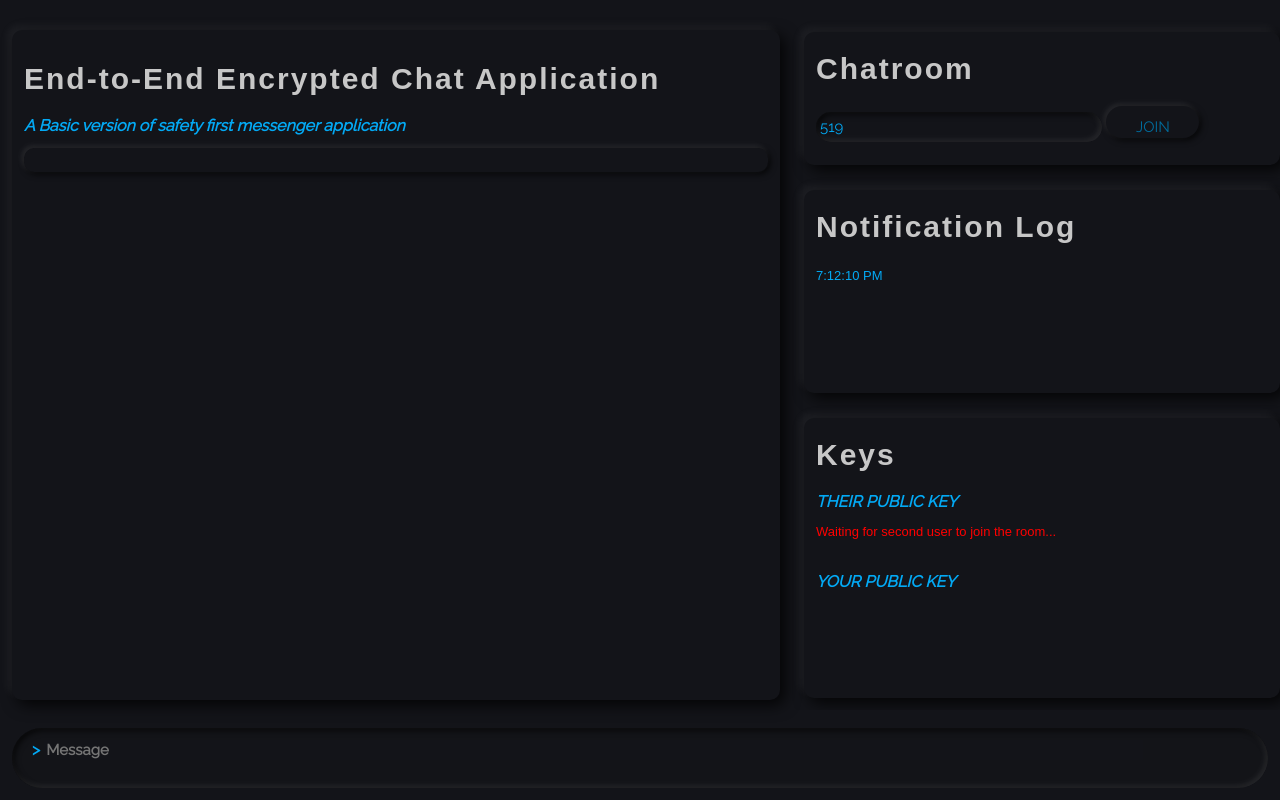
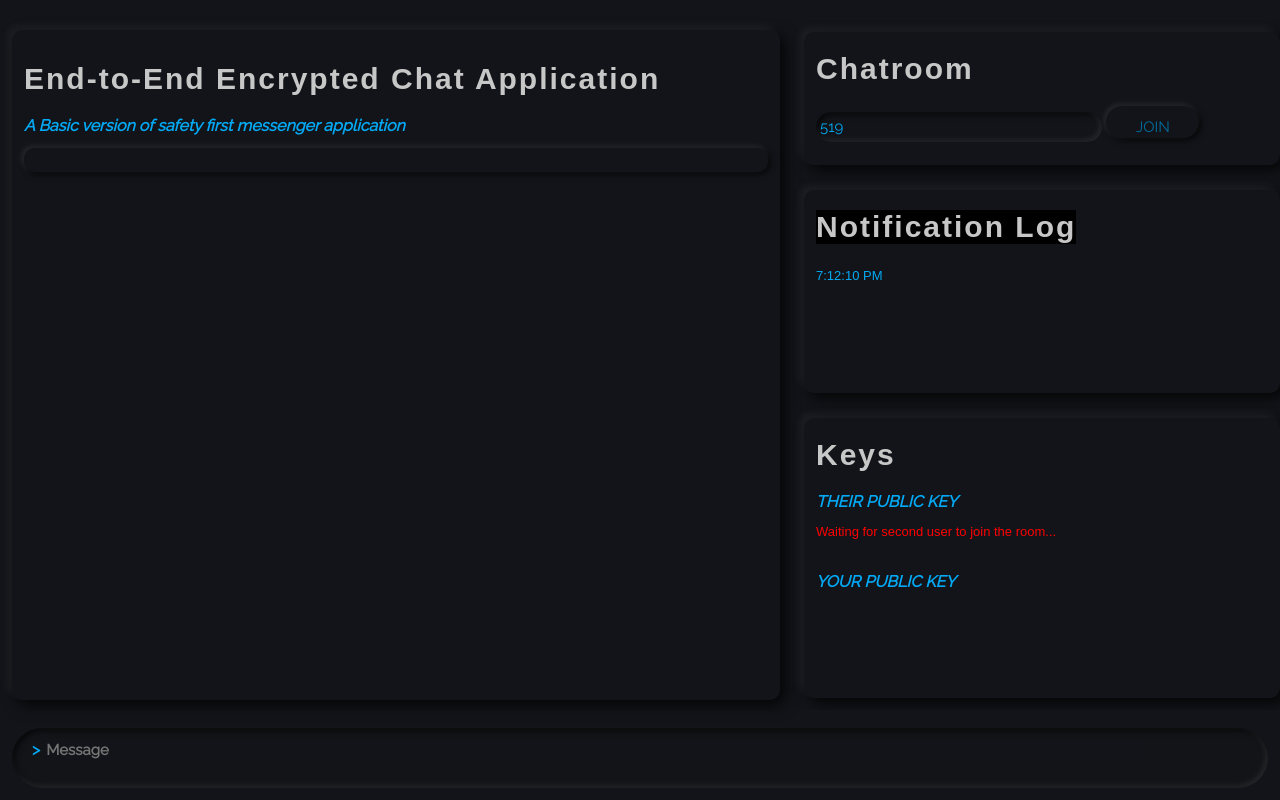
Before and after one commit to ipsitagoel/E2EE-ChatApp, a website: page public/index.html in a window 1280 px wide. Drawn offline with nearby package versions, Linux system fonts and the light colour scheme.

Commit message:
Made notification log header stickied to top of container

```diff
--- a/public/index.html
+++ b/public/index.html
@@ -37,7 +37,7 @@
       </div>
       <div class="divider"></div>
       <div class="notification-list" ref="notificationContainer">
-        <h1>Notification Log</h1>
+        <h1 id="notif-log-header">Notification Log</h1>
         <div class="notification full-width" v-for="notification in notifications">
           <div class="notification-timestamp">{{ notification.timestamp }}</div>
           <div class="notification-message">{{ notification.message }}</div>
--- a/public/styles.css
+++ b/public/styles.css
@@ -154,7 +154,14 @@ p {
   margin: 12px -12px;
   flex: 1 0;
 }
-
+#notif-log-header
+{
+  position: sticky;
+  top: 4%;
+  background-color:#000;
+  z-index: 100;
+  align-self: flex-start;
+}
 .notification-list {
   display: flex;
   flex-direction: column;
```
